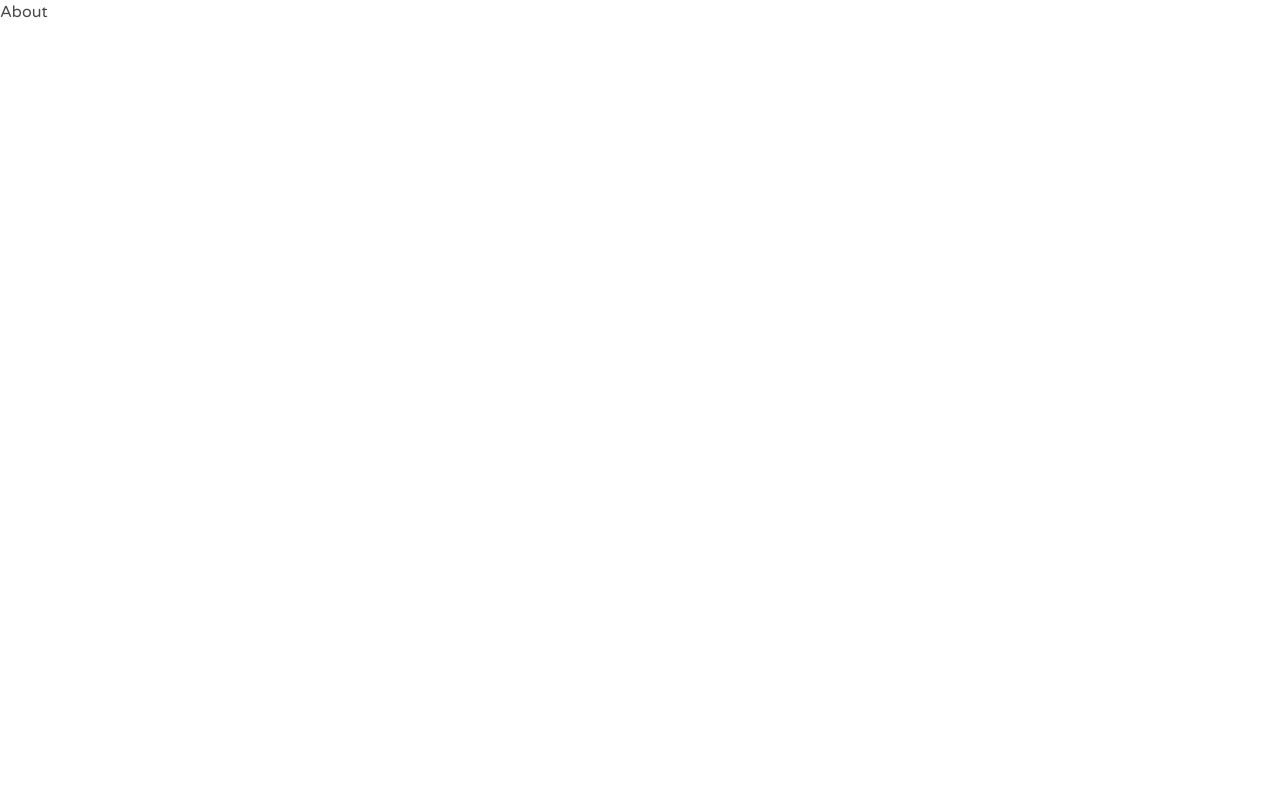
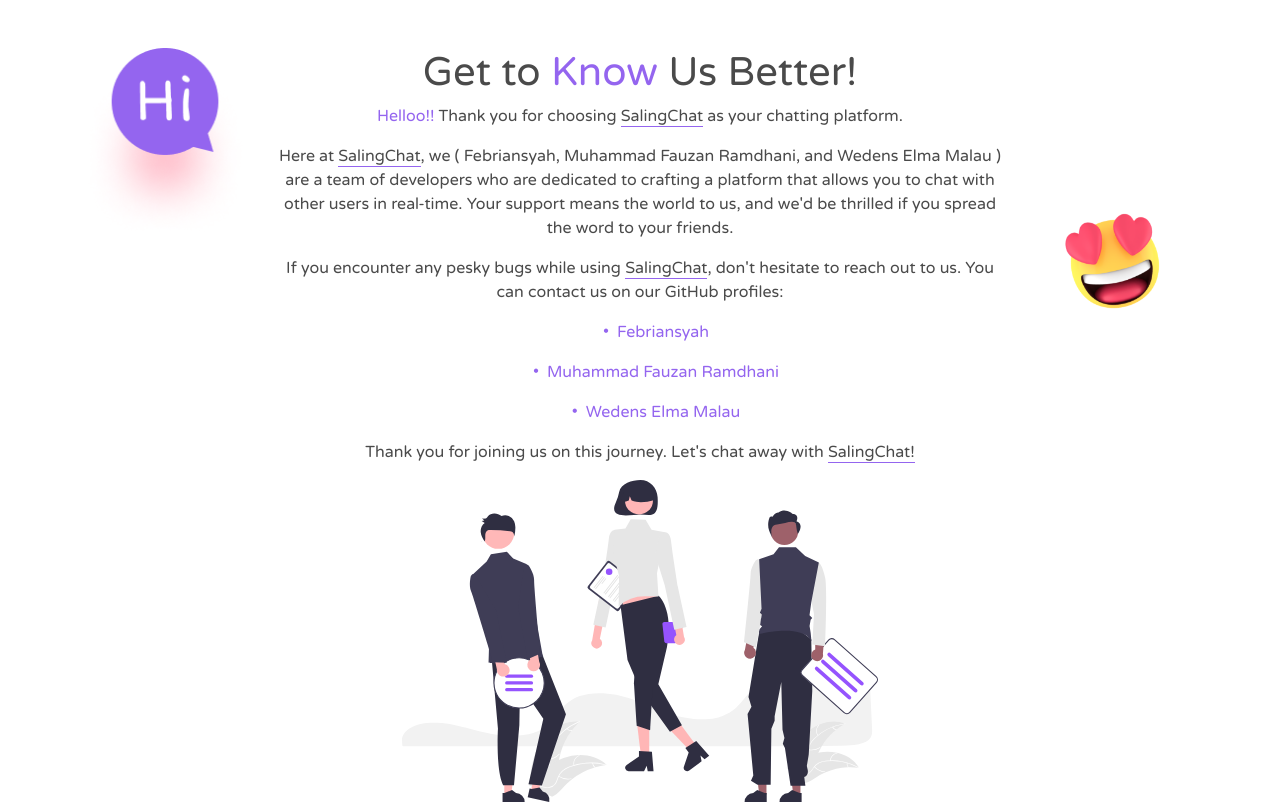
Before and after one commit to blackjac7/24001085-km6-feb_wed_fau-challenge-ch7-frontend, a React (Vite) app: page /about in a window 1280 px wide. Built offline with nearby package versions, Linux system fonts and the light colour scheme.

Commit message:
feature: about page v2

```diff
--- /dev/null
+++ b/src/pages/about/about.css
@@ -0,0 +1,41 @@
+.first-text {
+    color: #9465ef;
+}
+
+ul {
+    list-style-type: none;
+}
+
+li {
+    margin-bottom: 1rem;
+}
+
+li > a {
+    color: #9465ef;
+    text-decoration: none;
+}
+
+li > a:hover {
+    color: #7e4e9e;
+}
+
+li > a:active {
+    color: #5d3871;
+}
+
+li::before {
+    content: "•";
+    color: #9465ef;
+    margin-right: 0.5rem;
+}
+
+.about-logo-text {
+    border-bottom: 1.5px solid #9465ef;
+    text-shadow: 0px 30px 0px #fff;
+}
+
+.about-logo-text:hover {
+    border: none;
+    color: #9465ef;
+    cursor: pointer;
+}
--- a/src/pages/about/index.jsx
+++ b/src/pages/about/index.jsx
@@ -1,5 +1,105 @@
+import { Col, Container, Row, Image } from "react-bootstrap";
+import loveEmote from "../../assets/image-5.png";
+import bubbleHi from "../../assets/bubble-hi.png";
+import teamSpirit from "../../assets/undraw_team_spirit_re_yl1v.svg";
+import "./about.css";
+
 const About = () => {
-    return <div>About</div>;
+    return (
+        <Container>
+            <Row className="justify-content-center mt-5">
+                <Col md="2">
+                    <Image
+                        className="emote"
+                        src={bubbleHi}
+                        alt="Group Chat"
+                        fluid
+                    />
+                </Col>
+                <Col md="8" className="text-center">
+                    <h1 className="text-center">
+                        Get to <span className="first-text">Know</span> Us
+                        Better!
+                    </h1>
+                    <p>
+                        <span className="first-text">Helloo!!</span> Thank you
+                        for choosing{" "}
+                        <span className="about-logo-text">SalingChat</span> as
+                        your chatting platform.
+                    </p>
+                    <p>
+                        Here at{" "}
+                        <span className="about-logo-text">SalingChat</span>, we
+                        ( Febriansyah, Muhammad Fauzan Ramdhani, and Wedens Elma
+                        Malau ) are a team of developers who are dedicated to
+                        crafting a platform that allows you to chat with other
+                        users in real-time. Your support means the world to us,
+                        and we&apos;d be thrilled if you spread the word to your
+                        friends.
+                    </p>
+                    <p>
+                        If you encounter any pesky bugs while using{" "}
+                        <span className="about-logo-text">SalingChat</span>,
+                        don&apos;t hesitate to reach out to us. You can contact
+                        us on our GitHub profiles:
+                    </p>
+                    <ul>
+                        <li>
+                            <a
+                                href="https://github.com/blackjac7"
+                                target="_blank"
+                                rel="noreferrer"
+                            >
+                                Febriansyah
+                            </a>
+                        </li>
+                        <li>
+                            <a
+                                href="https://github.com/FauzanR06"
+                                target="_blank"
+                                rel="noreferrer"
+                            >
+                                Muhammad Fauzan Ramdhani
+                            </a>
+                        </li>
+                        <li>
+                            <a
+                                href="https://github.com/wedens-elma"
+                                target="_blank"
+                                rel="noreferrer"
+                            >
+                                Wedens Elma Malau
+                            </a>
+                        </li>
+                    </ul>
+                    <p>
+                        Thank you for joining us on this journey. Let&apos;s
+                        chat away with{" "}
+                        <span className="about-logo-text">SalingChat!</span>
+                    </p>
+                </Col>
+                <Col
+                    md="2"
+                    className="justify-content-md-center d-flex align-items-center"
+                >
+                    <Image
+                        className="emote"
+                        src={loveEmote}
+                        alt="Love Emote"
+                        fluid
+                    />
+                </Col>
+            </Row>
+            <Row className="justify-content-md-center">
+                <Image
+                    style={{ maxWidth: "500px" }}
+                    src={teamSpirit}
+                    alt="team spirit"
+                    fluid
+                />
+            </Row>
+        </Container>
+    );
 };
 
 export default About;
```
Also changed, not shown: src/assets/image-5.png (renamed from src/assets/image 5.png), src/assets/undraw_team_spirit_re_yl1v.svg (added).
